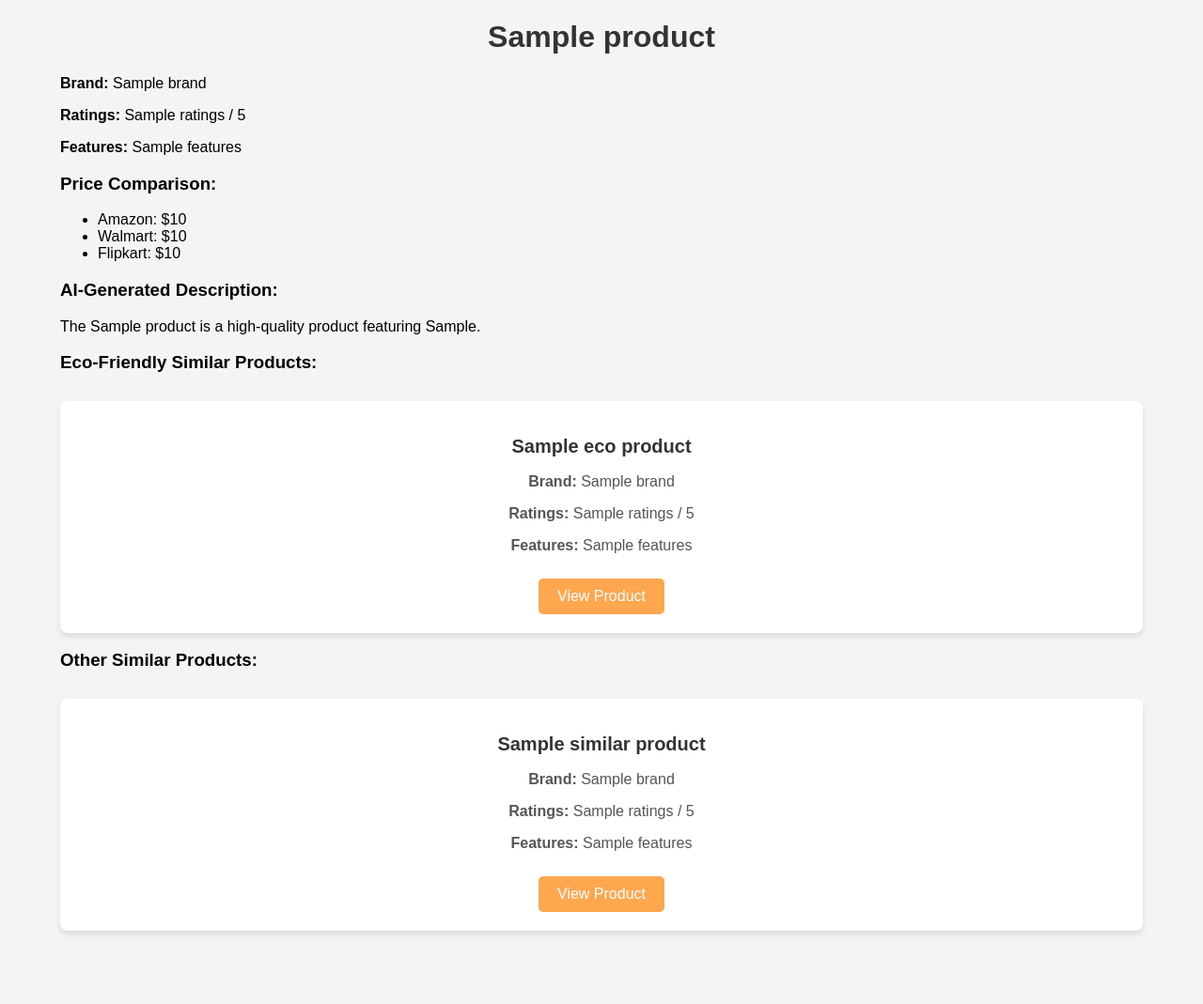
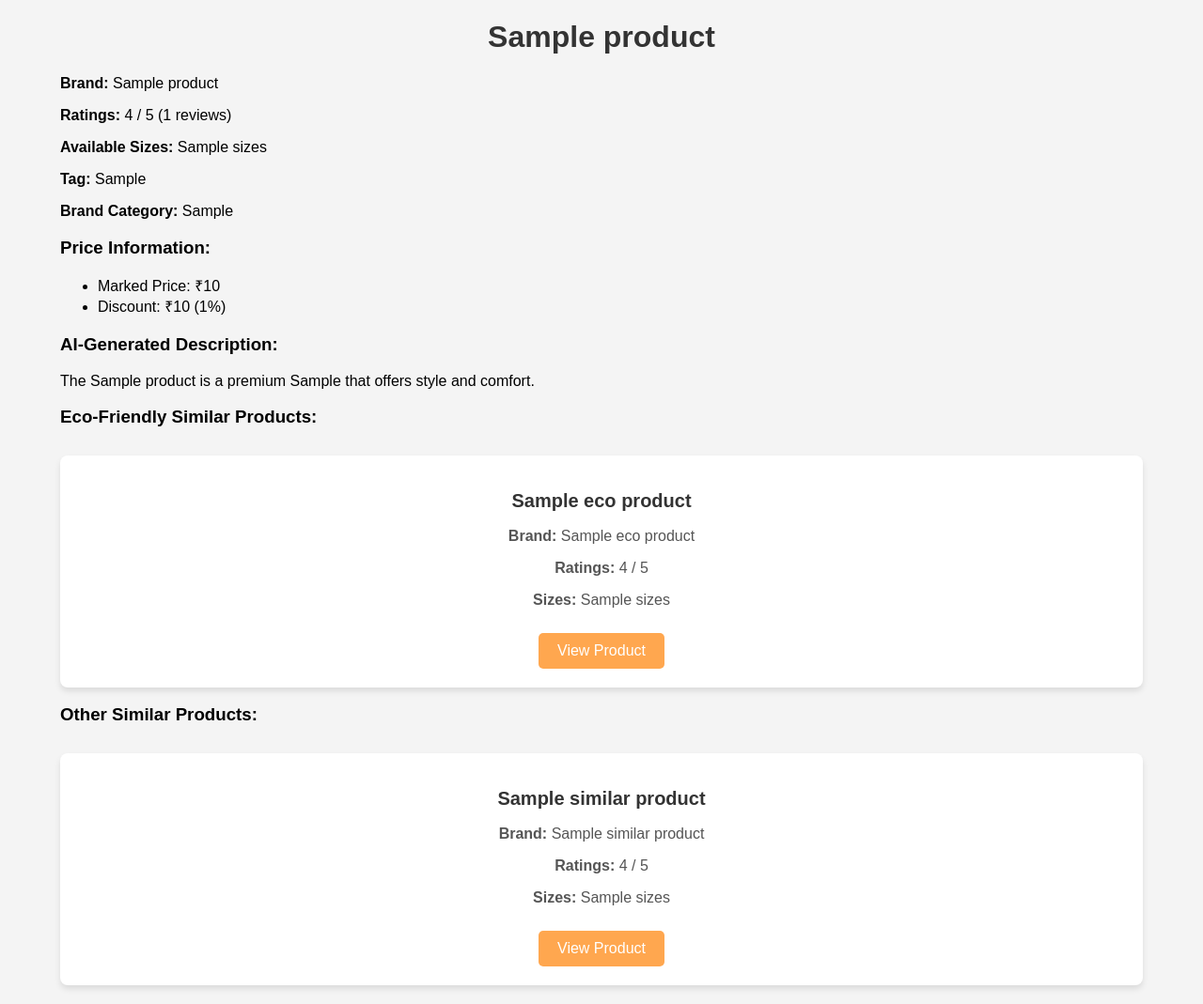
Before and after one commit to harishh1906/Smart_shopping_Assistant_AI, a Flask app: template templates/product_details.html in a window 1280 px wide. Shown: the whole page at 94% size. Before the commit the page ends 995 px from the top, so only its background shows below. Run offline with Flask 3, Linux system fonts and the light colour scheme; the template is opened without the code that fills it: most values are stand-ins (such as "Sample title", 1, 10 or a date in 2020); some libraries are stand-ins or nearby versions.

Commit message:
Implemented product detail view and enhanced UI for Smart Shopping Assistant

```diff
--- a/app.py
+++ b/app.py
@@ -28,7 +28,7 @@ def register():
         password = request.form['password']
         hashed_password = bcrypt.generate_password_hash(password).decode('utf-8')
 
-        cursor = None  # Initialize cursor to avoid UnboundLocalError
+        cursor = None
 
         try:
             cursor = mysql.connection.cursor(MySQLdb.cursors.DictCursor)
@@ -46,7 +46,7 @@ def register():
         except MySQLdb.Error as e:
             flash(f'Database error: {e}', 'danger')
         finally:
-            if cursor:  # Close cursor only if it was initialized
+            if cursor:
                 cursor.close()
 
         return redirect(url_for('login'))
@@ -74,26 +74,22 @@ def login():
                     session.permanent = True
 
                     flash('Login successful!', 'success')
-                    print(f"✅ Redirecting to home | Session Data: {session}")  # Debugging
-
-                    return redirect(url_for('home'))  # Redirect to home
-
+                    print(f"✅ Redirecting to home | Session Data: {session}")
+                    return redirect(url_for('home'))
                 else:
                     flash('Invalid credentials.', 'danger')
-                    print("❌ Password incorrect")  # Debugging
-
+                    print("❌ Password incorrect")
             else:
                 flash('User not found.', 'danger')
-                print("❌ User does not exist")  # Debugging
+                print("❌ User does not exist")
 
         except MySQLdb.Error as e:
             flash(f'Database error: {e}', 'danger')
-            print(f"❌ Database error: {e}")  # Debugging
-
+            print(f"❌ Database error: {e}")
         finally:
             cursor.close()
 
-    return render_template('login.html')  # Show login page again if login fails
+    return render_template('login.html')
 
 @app.route('/logout')
 def logout():
@@ -104,111 +100,105 @@ def logout():
 @app.route('/')
 def home():
     if 'logged_in' in session:
-        print(f"User {session['name']} is logged in.")  # Debugging
+        print(f"User {session['name']} is logged in.")
 
         query = request.args.get('query', '').strip()
-        print(f"🔍 Search Query: '{query}'")  # Debugging
+        print(f"🔍 Search Query: '{query}'")
 
         try:
             cursor = mysql.connection.cursor(MySQLdb.cursors.DictCursor)
 
-            # Check if user entered a search query
             if query:
                 sql_query = """
-                    SELECT id, name, brand, ratings, features, amazon_price, walmart_price, flipkart_price,
-                           image_url, amazon_url, walmart_url, flipkart_url
-                    FROM products
-                    WHERE name LIKE %s OR brand LIKE %s OR features LIKE %s
-                    LIMIT 50
+                    SELECT * FROM amazon_products
+                    WHERE product_name LIKE %s
+                    LIMIT 1000
                 """
-                params = (f"%{query}%", f"%{query}%", f"%{query}%")
-                print(f"📌 Executing Query: {sql_query} with {params}")  # Debugging
+                params = (f"%{query}%",)
+                print(f"📌 Executing Query: {sql_query} with {params}")
                 cursor.execute(sql_query, params)
             else:
-                sql_query = """
-                    SELECT id, name, brand, ratings, features, amazon_price, walmart_price, flipkart_price,
-                           image_url, amazon_url, walmart_url, flipkart_url
-                    FROM products
-                    LIMIT 50
-                """
-                print("📌 Executing Default Query (No search term)")  # Debugging
-                cursor.execute(sql_query)
+                cursor.execute("SELECT * FROM amazon_products LIMIT 1000")
 
             products = cursor.fetchall()
-            print(f"✅ Retrieved {len(products)} products")  # Debugging
-
+            print(f"✅ Retrieved {len(products)} products")
         except MySQLdb.Error as e:
             flash(f'Database error: {e}', 'danger')
-            print(f"❌ Database Error: {e}")  # Debugging
+            print(f"❌ Database Error: {e}")
             products = []
         finally:
-            cursor.close()
+            if cursor:
+                cursor.close()
 
         return render_template('index.html', name=session['name'], products=products, query=query)
 
-    print("User not logged in, redirecting to login.")  # Debugging
+    print("User not logged in, redirecting to login.")
     flash('Login required.', 'warning')
     return redirect(url_for('login'))
 
 @app.route('/product/<int:product_id>')
 def product_details(product_id):
-    print(f"Fetching product details for ID: {product_id}")  # Debugging
-    cursor = None  # Initialize cursor
+    print(f"Fetching product details for ID: {product_id}")
+    cursor = None
 
     try:
         cursor = mysql.connection.cursor(MySQLdb.cursors.DictCursor)
-        cursor.execute("SELECT * FROM products WHERE id = %s", (product_id,))
+        cursor.execute("SELECT * FROM amazon_products WHERE id = %s", (product_id,))
         product = cursor.fetchone()
 
         if not product:
             flash('Product not found.', 'danger')
-            return redirect(url_for('home'))  # Redirect instead of returning None
+            return redirect(url_for('home'))
 
-        cursor.execute("SELECT * FROM products WHERE id != %s ORDER BY RAND() LIMIT 5", (product_id,))
+        # 🧠 AI-generated description
+        ai_description = f"The {product['product_name']} is a stylish {product['product_tag']} from {product['brand_name'] or 'a leading brand'}, perfect for modern needs."
+
+        # 🟢 Similar products
+        cursor.execute("SELECT * FROM amazon_products WHERE id != %s ORDER BY RAND() LIMIT 5", (product_id,))
         recommendations = cursor.fetchall()
 
-        cursor.execute("SELECT * FROM products WHERE eco_friendly = 1 AND id != %s ORDER BY RAND() LIMIT 5", (product_id,))
+        # 🌱 Eco-friendly: mocked using high discounts
+        cursor.execute("SELECT * FROM amazon_products WHERE discount_percent > 50 AND id != %s ORDER BY RAND() LIMIT 5", (product_id,))
         eco_friendly_recommendations = cursor.fetchall()
 
         return render_template(
             'product_details.html',
             product=product,
             recommendations=recommendations,
-            eco_friendly_recommendations=eco_friendly_recommendations
+            eco_friendly_recommendations=eco_friendly_recommendations,
+            ai_description=ai_description
         )
 
     except MySQLdb.Error as e:
         flash(f'Database error: {e}', 'danger')
         return redirect(url_for('home'))
+    finally:
+        if cursor:
+            cursor.close()
 
 @app.route('/generate_description/<int:product_id>')
 def generate_description(product_id):
     try:
         cursor = mysql.connection.cursor(MySQLdb.cursors.DictCursor)
-        cursor.execute("SELECT name, features FROM products WHERE id = %s", (product_id,))
+        cursor.execute("SELECT product_name, product_tag FROM amazon_products WHERE id = %s", (product_id,))
         product = cursor.fetchone()
+        cursor.close()
 
         if not product:
             return jsonify({'error': 'Product not found'}), 404
 
-        # Example: Generate a simple description using product data
-        description = f"The {product['name']} is a high-quality product featuring {product['features']}."
+        # Use existing fields only
+        description = f"The {product['product_name']} is a premium {product['product_tag']} that offers style and comfort."
 
         return jsonify({'description': description})
 
-    except MySQLdb.Error as e:
-        return jsonify({'error': str(e)}), 500
+    except Exception as e:
+        print("Error in /generate_description route:", e)
+        return jsonify({'error': 'Server error'}), 500
 
     finally:
-        cursor.close()
-
-    return render_template(
-        'product_details.html',
-        product=product,
-        recommendations=recommendations,
-        eco_friendly_recommendations=eco_friendly_recommendations
-    )
-
+        if cursor:
+            cursor.close()
 
 if __name__ == '__main__':
     app.run(debug=True)
--- a/templates/product_details.html
+++ b/templates/product_details.html
@@ -8,16 +8,17 @@
 </head>
 <body>
     <div class="container">
-        <h1>{{ product['name'] }}</h1>
-        <p><strong>Brand:</strong> {{ product['brand'] }}</p>
-        <p><strong>Ratings:</strong> {{ product['ratings'] }} / 5</p>
-        <p><strong>Features:</strong> {{ product['features'] }}</p>
+        <h1>{{ product['product_name'] }}</h1>
+        <p><strong>Brand:</strong> {{ product['brand_name'] }}</p>
+        <p><strong>Ratings:</strong> {{ product['rating'] }} / 5 ({{ product['rating_count'] }} reviews)</p>
+        <p><strong>Available Sizes:</strong> {{ product['sizes'] }}</p>
+        <p><strong>Tag:</strong> {{ product['product_tag'] }}</p>
+        <p><strong>Brand Category:</strong> {{ product['brand_tag'] }}</p>
 
-        <h3>Price Comparison:</h3>
+        <h3>Price Information:</h3>
         <ul>
-            <li>Amazon: <span class="price">${{ product['amazon_price'] }}</span></li>
-            <li>Walmart: <span class="price">${{ product['walmart_price'] }}</span></li>
-            <li>Flipkart: <span class="price">${{ product['flipkart_price'] }}</span></li>
+            <li>Marked Price: ₹<span class="price">{{ product['marked_price'] }}</span></li>
+            <li>Discount: ₹<span class="price">{{ product['discount_amount'] }}</span> ({{ product['discount_percent'] }}%)</li>
         </ul>
 
         <!-- AI-Generated Description -->
@@ -29,10 +30,10 @@
         <div class="product-cards">
             {% for eco_product in eco_friendly_recommendations %}
                 <div class="product-card">
-                    <h2>{{ eco_product['name'] }}</h2>
-                    <p><strong>Brand:</strong> {{ eco_product['brand'] }}</p>
-                    <p><strong>Ratings:</strong> {{ eco_product['ratings'] }} / 5</p>
-                    <p><strong>Features:</strong> {{ eco_product['features'] }}</p>
+                    <h2>{{ eco_product['product_name'] }}</h2>
+                    <p><strong>Brand:</strong> {{ eco_product['brand_name'] }}</p>
+                    <p><strong>Ratings:</strong> {{ eco_product['rating'] }} / 5</p>
+                    <p><strong>Sizes:</strong> {{ eco_product['sizes'] }}</p>
                     <a href="{{ url_for('product_details', product_id=eco_product['id']) }}" class="view-product-button">View Product</a>
                 </div>
             {% endfor %}
@@ -43,10 +44,10 @@
         <div class="product-cards">
             {% for similar_product in recommendations %}
                 <div class="product-card">
-                    <h2>{{ similar_product['name'] }}</h2>
-                    <p><strong>Brand:</strong> {{ similar_product['brand'] }}</p>
-                    <p><strong>Ratings:</strong> {{ similar_product['ratings'] }} / 5</p>
-                    <p><strong>Features:</strong> {{ similar_product['features'] }}</p>
+                    <h2>{{ similar_product['product_name'] }}</h2>
+                    <p><strong>Brand:</strong> {{ similar_product['brand_name'] }}</p>
+                    <p><strong>Ratings:</strong> {{ similar_product['rating'] }} / 5</p>
+                    <p><strong>Sizes:</strong> {{ similar_product['sizes'] }}</p>
                     <a href="{{ url_for('product_details', product_id=similar_product['id']) }}" class="view-product-button">View Product</a>
                 </div>
             {% endfor %}
```
Also changed, not shown: templates/index.html (+22 -13 lines).
